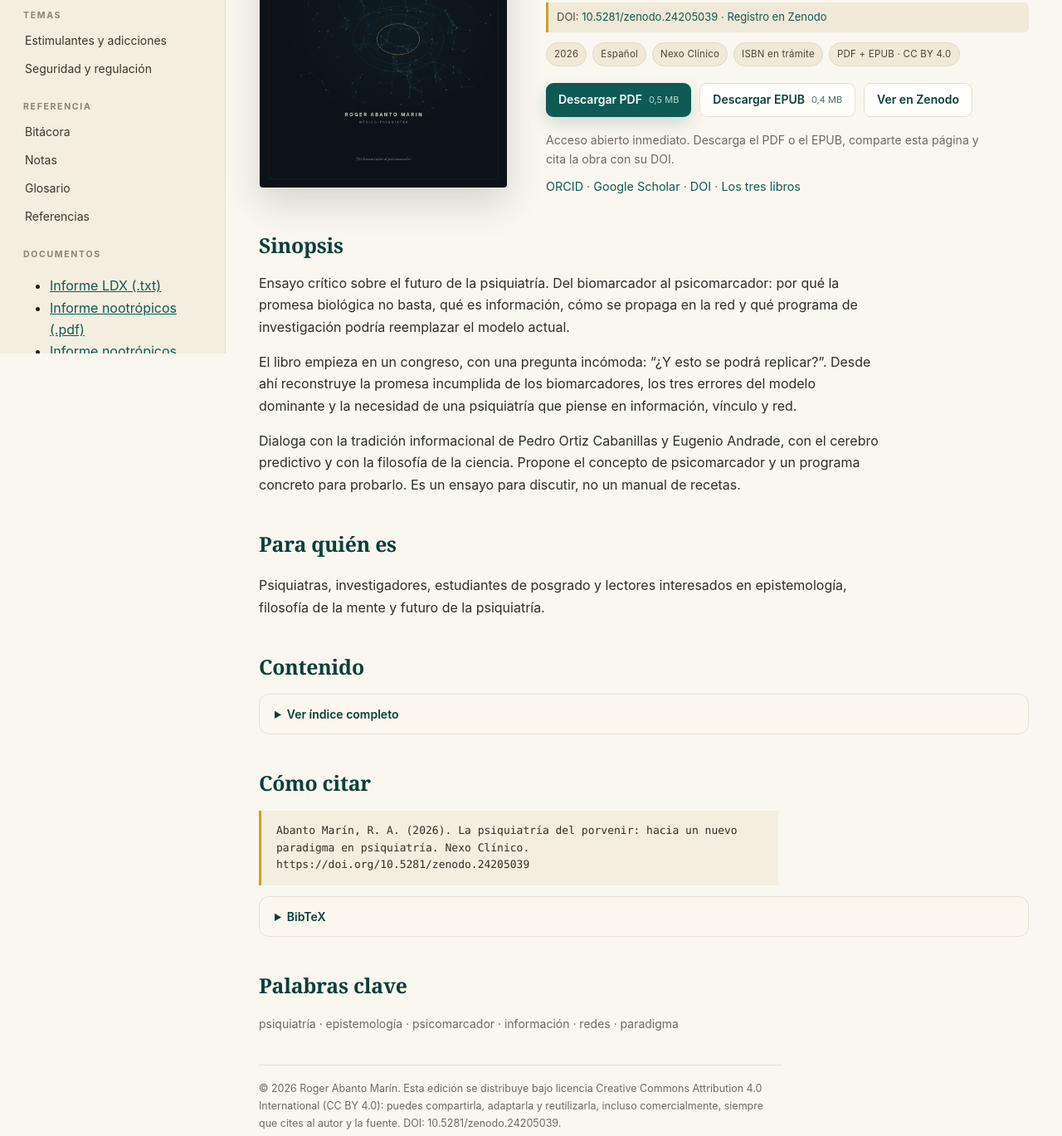
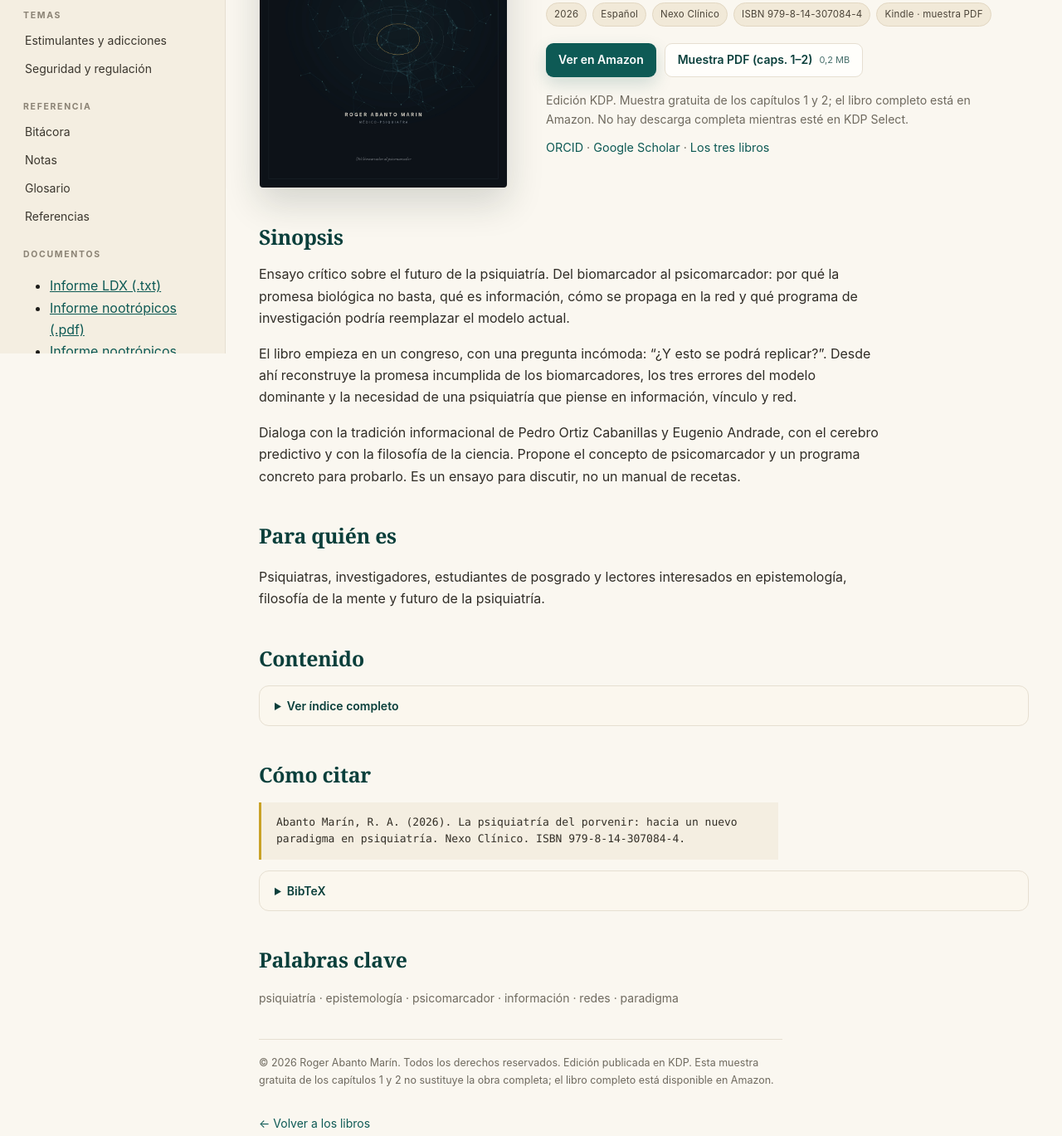
Before and after one commit to rabantom-ship-it/wikiseek, a plain HTML site: page libros/porvenir.html in a window 1280 px wide. Shown: the part 374-1743 px from the top of the page at 83% size. Drawn offline with Linux system fonts and the light colour scheme.

Commit message:
WikiSeek: actualizar libros/porvenir.html

```diff
--- a/libros/porvenir.html
+++ b/libros/porvenir.html
@@ -14,9 +14,8 @@
 <meta name="citation_publisher" content="Nexo Clínico">
 <meta name="citation_language" content="es">
 <meta name="citation_abstract" content="Ensayo crítico sobre el futuro de la psiquiatría. Del biomarcador al psicomarcador: por qué la promesa biológica no basta, qué es información, cómo se propaga en la red y qué programa de investigación podría reemplazar el modelo actual.">
-<meta name="citation_fulltext_html_url" content="https://rabantom-ship-it.github.io/wikiseek/libros/porvenir.html">
-<meta name="citation_pdf_url" content="https://rabantom-ship-it.github.io/wikiseek/libros/archivos/la-psiquiatria-del-porvenir.pdf">
-<meta name="citation_doi" content="10.5281/zenodo.24205039">
+<meta name="citation_fulltext_html_url" content="__PUBLIC_URL__/libros/porvenir.html">
+<meta name="citation_isbn" content="979-8-14-307084-4">
 </head>
 <body data-page="libros">
 <a class="skip" href="#contenido">Saltar al contenido</a>
@@ -55,7 +54,7 @@
 <li><a href="../documentos/nootropicos.pdf">Informe nootrópicos (.pdf)</a></li>
 <li><a href="../documentos/nootropicos.docx">Informe nootrópicos (.docx)</a></li>
 </ul>
-  <p class="side-foot">Libros del autor · 2026.<br>El tercer libro, en acceso abierto.</p>
+  <p class="side-foot">Libros del autor · 2026.<br>Fichas, muestras y Amazon.</p>
 </aside>
   <div class="main">
     <header class="topbar">
@@ -79,17 +78,16 @@
             <h1>La psiquiatría del porvenir</h1>
             <p class="book-sub">Hacia un nuevo paradigma en psiquiatría</p>
             <p class="book-byline">Roger Abanto Marín · Médico psiquiatra</p>
-            <p class="book-doi">DOI: <a href="https://doi.org/10.5281/zenodo.24205039" target="_blank" rel="noopener">10.5281/zenodo.24205039</a> · <a href="https://zenodo.org/records/24205039" target="_blank" rel="noopener">Registro en Zenodo</a></p>
+
             <div class="book-meta">
-              <span>2026</span><span>Español</span><span>Nexo Clínico</span><span>ISBN en trámite</span><span>PDF + EPUB · CC BY 4.0</span>
+              <span>2026</span><span>Español</span><span>Nexo Clínico</span><span>ISBN 979-8-14-307084-4</span><span>Kindle · muestra PDF</span>
             </div>
             <div class="book-actions">
-              <a class="btn btn-primary" href="archivos/la-psiquiatria-del-porvenir.pdf" download>Descargar PDF <small>0,5 MB</small></a>
-              <a class="btn btn-ghost" href="archivos/la-psiquiatria-del-porvenir.epub" download>Descargar EPUB <small>0,4 MB</small></a>
-              <a class="btn btn-ghost" href="https://zenodo.org/records/24205039" target="_blank" rel="noopener">Ver en Zenodo</a>
-            </div>
-            <p class="book-note">Acceso abierto inmediato. Descarga el PDF o el EPUB, comparte esta página y cita la obra con su DOI.</p>
-            <p class="book-links"><a href="https://orcid.org/0000-0003-4828-6290" target="_blank" rel="noopener">ORCID</a> · <a href="https://scholar.google.com/scholar?q=%22La+psiquiatr%C3%ADa+del+porvenir%22" target="_blank" rel="noopener">Google Scholar</a> · <a href="https://doi.org/10.5281/zenodo.24205039" target="_blank" rel="noopener">DOI</a> · <a href="index.html">Los tres libros</a></p>
+          <a class="btn btn-primary" href="https://www.amazon.com/s?k=9798143070844" target="_blank" rel="noopener">Ver en Amazon</a>
+          <a class="btn btn-ghost" href="muestras/porvenir-capitulos-1-2.pdf" download>Muestra PDF (caps. 1–2) <small>0,2 MB</small></a>
+        </div>
+            <p class="book-note">Edición KDP. Muestra gratuita de los capítulos 1 y 2; el libro completo está en Amazon. No hay descarga completa mientras esté en KDP Select.</p>
+            <p class="book-links"><a href="https://orcid.org/0000-0003-4828-6290" target="_blank" rel="noopener">ORCID</a> · <a href="https://scholar.google.com/scholar?q=%22La+psiquiatr%C3%ADa+del+porvenir%22" target="_blank" rel="noopener">Google Scholar</a> · <a href="index.html">Los tres libros</a></p>
           </div>
         </div>
 
@@ -141,15 +139,14 @@
 
         <section class="book-section">
           <h2>Cómo citar</h2>
-          <p class="book-cite">Abanto Marín, R. A. (2026). La psiquiatría del porvenir: hacia un nuevo paradigma en psiquiatría. Nexo Clínico. https://doi.org/10.5281/zenodo.24205039</p>
+          <p class="book-cite">Abanto Marín, R. A. (2026). La psiquiatría del porvenir: hacia un nuevo paradigma en psiquiatría. Nexo Clínico. ISBN 979-8-14-307084-4.</p>
           <details class="bib-box"><summary>BibTeX</summary><pre>@book{abanto2026porvenir,
   author = {Abanto Marín, Roger Alejandro},
   title = {La psiquiatría del porvenir: Hacia un nuevo paradigma en psiquiatría},
   year = {2026},
   publisher = {Nexo Clínico},
   address = {Lima, Perú},
-  doi = {10.5281/zenodo.24205039},
-  url = {https://zenodo.org/records/24205039}
+  isbn = {979-8-14-307084-4}
 }</pre></details>
         </section>
 
@@ -158,7 +155,7 @@
           <p class="keywords">psiquiatría · epistemología · psicomarcador · información · redes · paradigma</p>
         </section>
 
-        <p class="license">© 2026 Roger Abanto Marín. Esta edición se distribuye bajo licencia Creative Commons Attribution 4.0 International (CC BY 4.0): puedes compartirla, adaptarla y reutilizarla, incluso comercialmente, siempre que cites al autor y la fuente. DOI: 10.5281/zenodo.24205039.</p>
+        <p class="license">© 2026 Roger Abanto Marín. Todos los derechos reservados. Edición publicada en KDP. Esta muestra gratuita de los capítulos 1 y 2 no sustituye la obra completa; el libro completo está disponible en Amazon.</p>
       </article>
       <p class="back"><a href="index.html">← Volver a los libros</a></p>
     </main>
```
